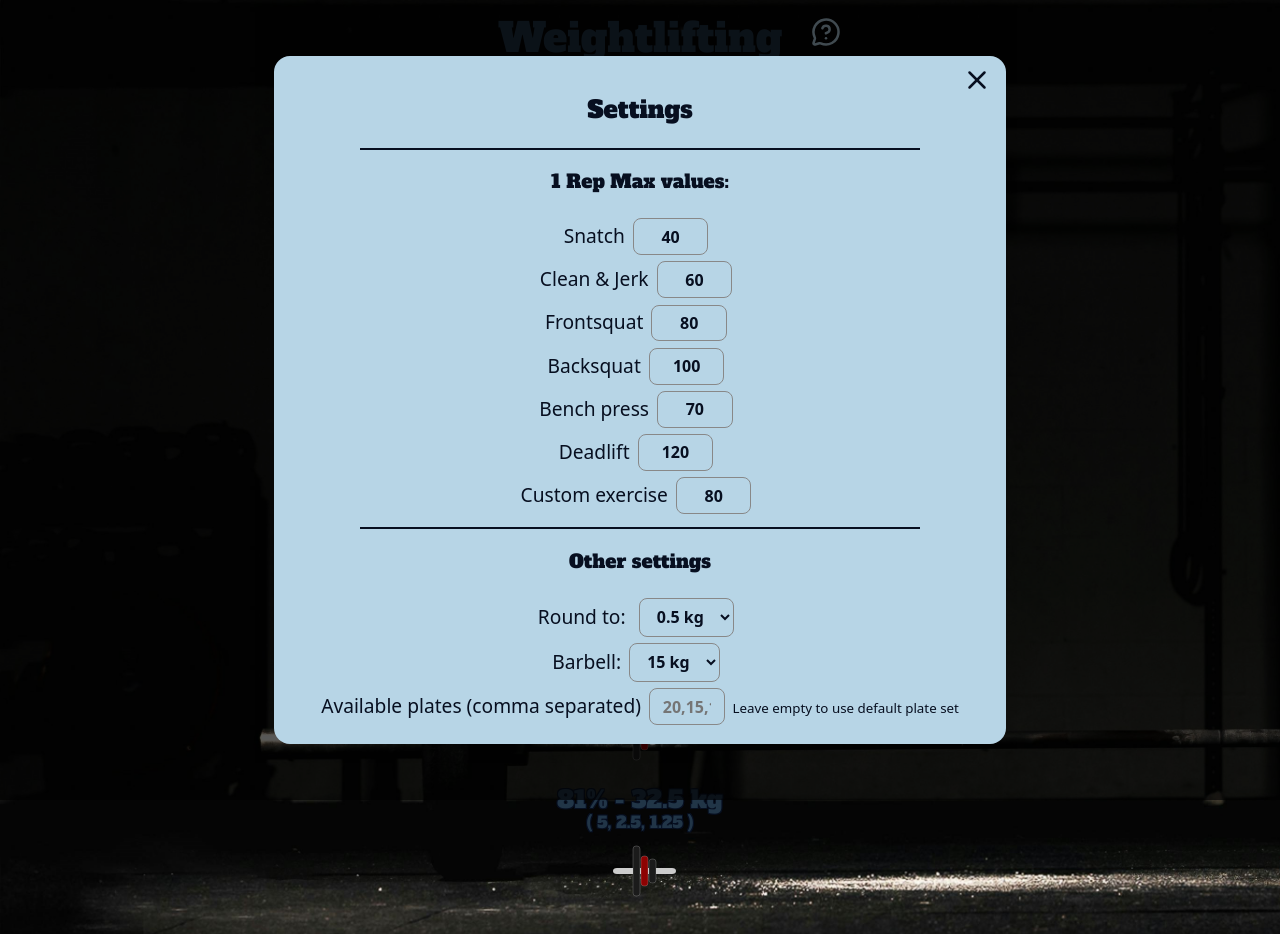
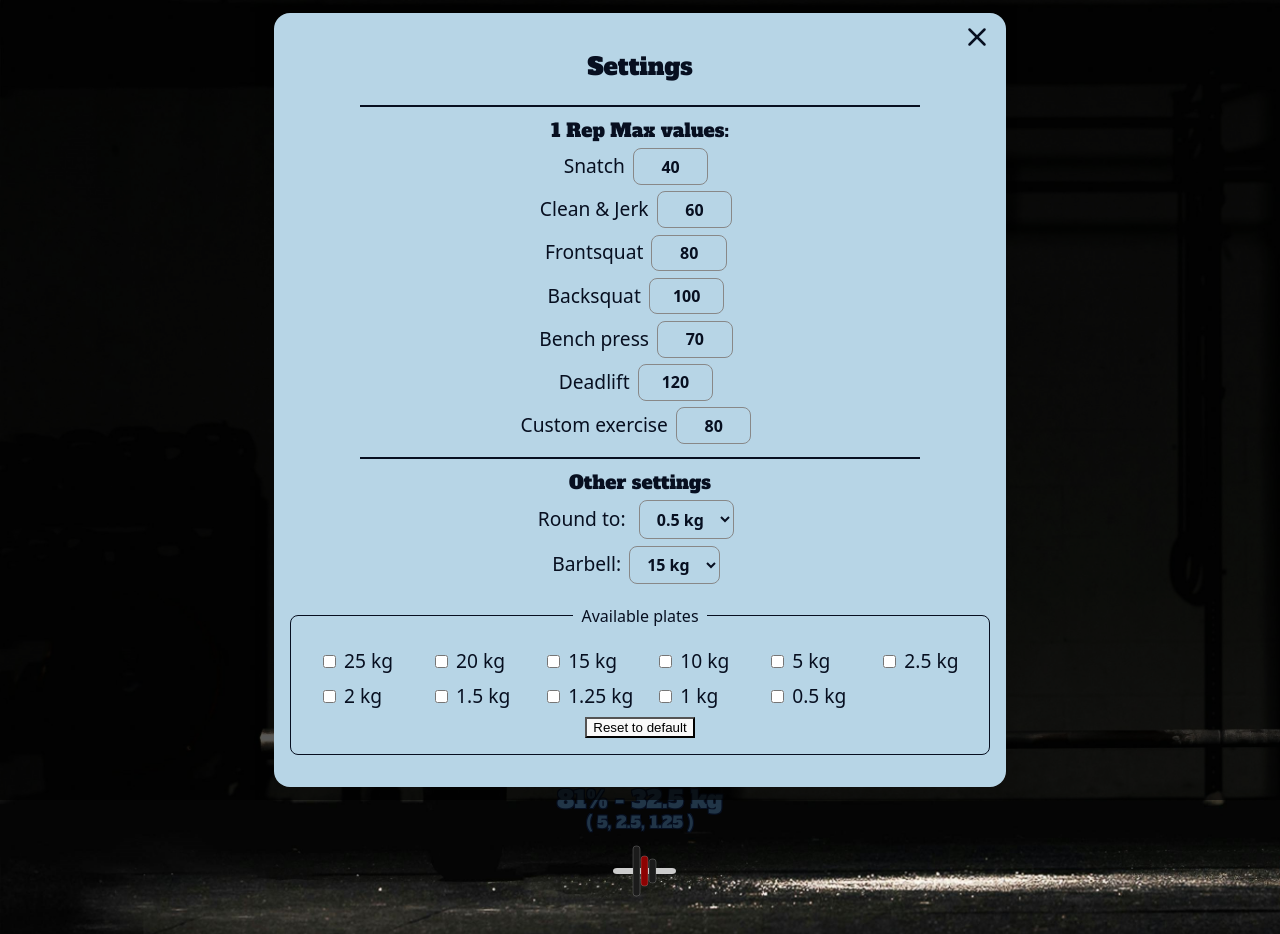
Before and after one commit to NiclO1337/weightlifting-calculator, a React (Vite) app: page / in a window 1280 px wide. Both pictures are taken after a click on the button "Open Settings". Built offline with nearby package versions, Linux system fonts and the light colour scheme.

Commit message:
refactor: implement checkbox selection for available plates in SettingsMenu

```diff
--- a/src/components/SettingsMenu.jsx
+++ b/src/components/SettingsMenu.jsx
@@ -14,25 +14,28 @@ export default function SettingsMenu({
   availablePlates,
   setAvailablePlates,
 }) {
+  const PLATE_OPTIONS = [25, 20, 15, 10, 5, 2.5, 2, 1.5, 1.25, 1, 0.5];
+
   const [open, setOpen] = useState(false);
+
+  function handlePlateToggle(plate) {
+    if (!availablePlates) {
+      setAvailablePlates([plate]);
+      return;
+    }
+
+    if (availablePlates.includes(plate)) {
+      setAvailablePlates(availablePlates.filter((p) => p !== plate));
+    } else {
+      const updated = [...availablePlates, plate].sort((a, b) => b - a);
+      setAvailablePlates(updated);
+    }
+  }
 
   function updateExercise(key, value) {
     const num = Number(value);
     if (isNaN(num)) return;
     onChangeExercises({ ...exercises, [key]: num });
-  }
-
-  function applyPlatesFromString(str) {
-    if (!str) {
-      setAvailablePlates(null);
-      return;
-    }
-    const arr = str
-      .split(',')
-      .map((s) => parseFloat(s.trim()))
-      .filter((n) => !isNaN(n) && n > 0)
-      .sort((a, b) => b - a);
-    setAvailablePlates(arr.length > 0 ? arr : null);
   }
 
   return (
@@ -59,9 +62,11 @@ export default function SettingsMenu({
               <X size={30} />
             </button>
 
-            <h2 id='settings-heading' class="special-font">Settings</h2>
+            <h2 id='settings-heading' class='special-font'>
+              Settings
+            </h2>
             <hr />
-            <h3 class="special-font">1 Rep Max values:</h3>
+            <h3 class='special-font'>1 Rep Max values:</h3>
             <div className='settings-grid'>
               {Object.keys(exercises).map((key) => (
                 <div className='input-group' key={key}>
@@ -81,7 +86,7 @@ export default function SettingsMenu({
               ))}
             </div>
             <hr />
-            <h3 class="special-font">Other settings</h3>
+            <h3 class='special-font'>Other settings</h3>
             <RoundingSelector rounding={rounding} onChange={setRounding} />
             <BarbellSelector
               barbellWeight={barbellWeight}
@@ -89,19 +94,24 @@ export default function SettingsMenu({
             />
 
             <div className='input-group'>
-              <label
-                htmlFor='available-plates'
-                aria-label='Available plates (comma separated)'>
-                Available plates (comma separated)
-              </label>
-              <input
-                id='available-plates'
-                type='text'
-                placeholder='20,15,10,5,2.5'
-                defaultValue={availablePlates ? availablePlates.join(',') : ''}
-                onBlur={(e) => applyPlatesFromString(e.target.value)}
-              />
-              <small>Leave empty to use default plate set</small>
+              <fieldset>
+                <legend>Available plates</legend>
+                <div className='plates-checkboxes'>
+                  {PLATE_OPTIONS.map((plate) => (
+                    <label key={plate}>
+                      <input
+                        type='checkbox'
+                        checked={availablePlates?.includes(plate) || false}
+                        onChange={() => handlePlateToggle(plate)}
+                      />
+                      {plate} kg
+                    </label>
+                  ))}
+                </div>
+                <button type='button' onClick={() => setAvailablePlates(null)}>
+                  Reset to default
+                </button>
+              </fieldset>
             </div>
           </div>
         </div>
--- a/src/index.css
+++ b/src/index.css
@@ -40,6 +40,10 @@ h1 {
   font-size: 1.8em;
   line-height: 1.1;
   margin: 1rem 0 0.5rem;
+}
+
+.settings-panel h3 {
+  margin: 0;
 }
 
 .header-row {
@@ -264,6 +268,37 @@ hr {
   cursor: pointer;
 }
 
+.plates-checkboxes {
+  display: grid;
+  grid-template-columns: repeat(auto-fit, minmax(100px, 1fr));
+  gap: 0.4rem;
+  margin: 0.2rem auto;
+}
+
+.plates-checkboxes label {
+  display: flex;
+  align-items: center;
+  gap: 0.5rem;
+  cursor: pointer;
+}
+
+.plates-checkboxes input[type='checkbox'] {
+  width: auto;
+  margin: 0 0 0 1rem;
+  cursor: pointer;
+}
+
+fieldset {
+  border: 1px solid var(--color-primary-dark);
+  border-radius: 0.5rem;
+  padding: 1rem;
+  margin: 1rem 0;
+}
+
+legend {
+  padding: 0 0.5rem;
+}
+
 @media (hover: hover) and (pointer: fine) {
   a:hover,
   .percentages-list button:hover,
```
